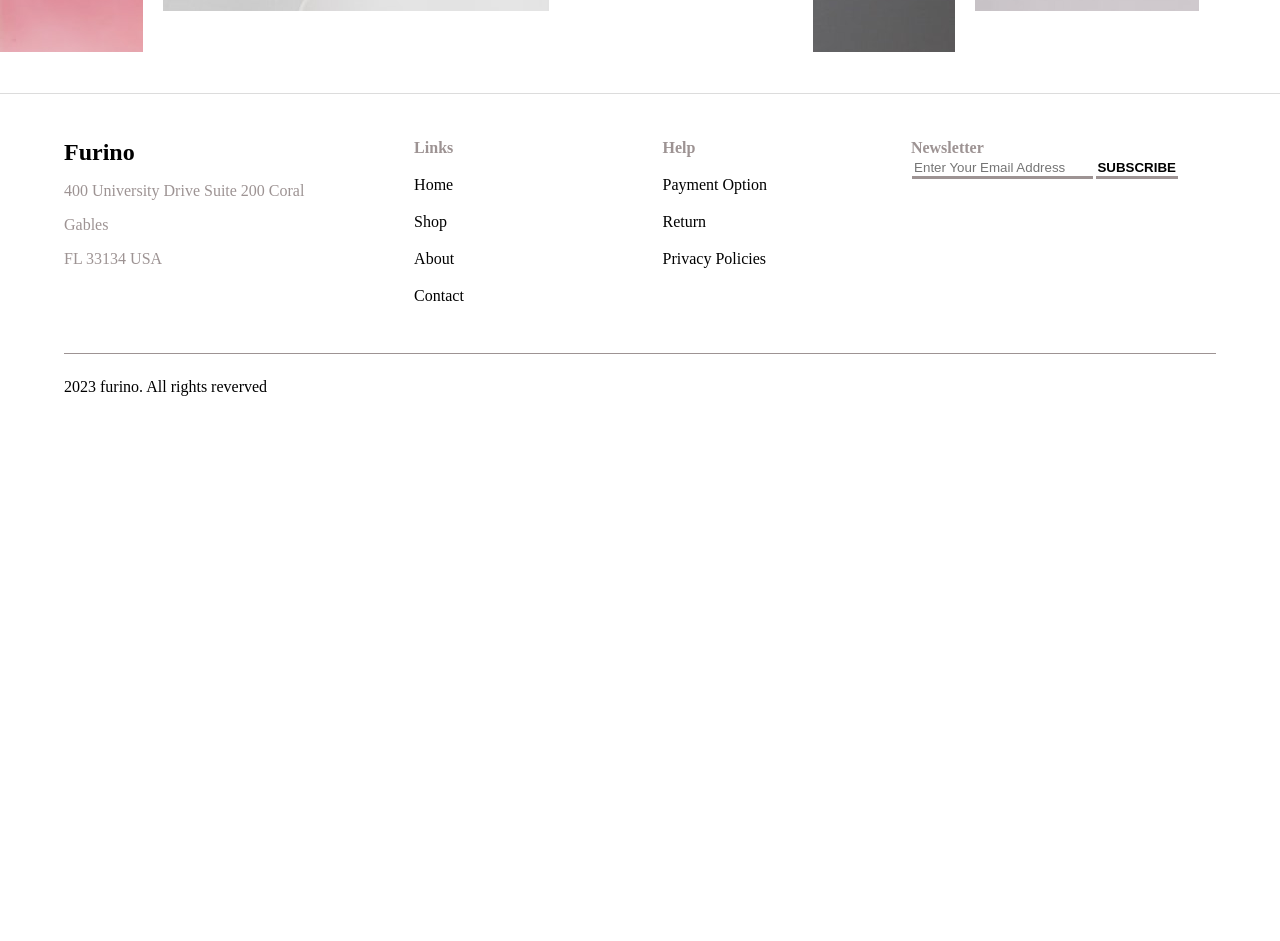
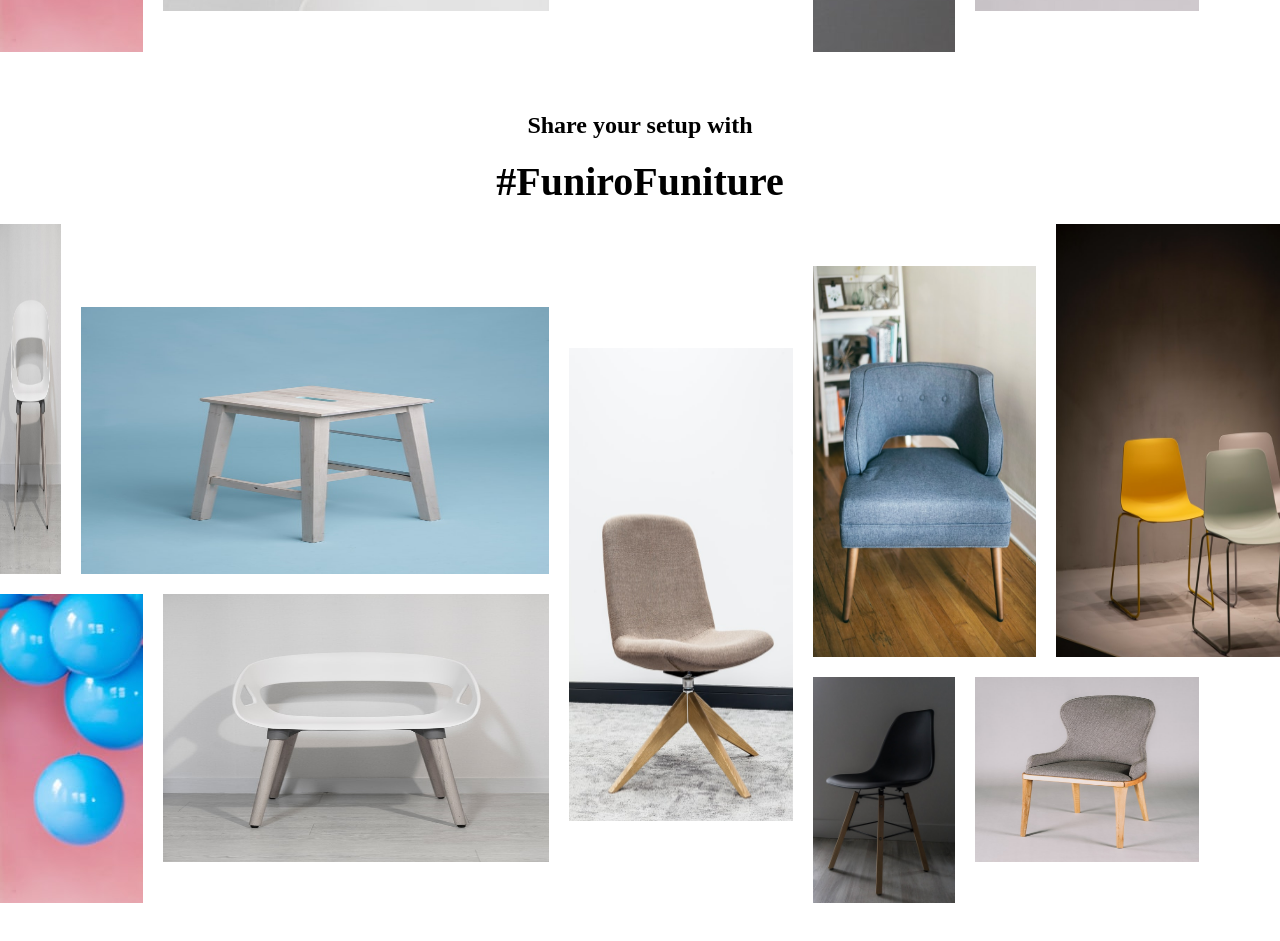
Before and after one commit to Geofrank1996/Mern, a React (Vite) app in the folder client/: page /home in a window 1280 px wide. Shown: the part 4120-5061 px from the top of the page. Before the commit the page ends 4556 px from the top, so only its background shows below. Built offline with nearby package versions, Linux system fonts and the light colour scheme.

Commit message:
Update Footer.jsx

```diff
--- a/client/src/Components/Footer.jsx
+++ b/client/src/Components/Footer.jsx
@@ -1,47 +1,53 @@
 import React from 'react'
-import { Link } from 'react-router-dom'
+import ProImgOne from '../Components/assets/p1.jpg'
+import ProImgTwo from '../Components/assets/p2.jpg'
+import ProImgThree from '../Components/assets/p3.jpg'
+import ProImgFour from '../Components/assets/p4.jpg'
+import ProImgFive from '../Components/assets/p5.jpg'
+import ProImgSix from '../Components/assets/p6.jpg'
+import ProImgSeven from '../Components/assets/p7.jpg'
+import ProImgEight from '../Components/assets/p8.jpg'
 
-function Footer() {
+
+function GridDiv() {
   return (
-    <section className=' footer-section'>
-        <div className=' footer-section-top'>
-            <div className=' footer-address'>
-                <h2>Furino</h2>
-                <p>400 University Drive Suite 200 Coral</p>
-                <p>Gables</p>
-                <p>FL 33134 USA</p>
-            </div>
-            <div className=' footer-link'>
-                <h4>Links</h4>
-                <ul>
-                    <Link className='link' to="#"><li>Home</li></Link>
-                    <Link className='link' to="#"><li>Shop</li></Link>
-                    <Link className='link' to="#"><li>About</li></Link>
-                    <Link className='link' to="#"><li>Contact</li></Link>
-                </ul>
-            </div>
-            <div className=' footer-help'>
-            <h4>Help</h4>
-            <ul>
-            <Link className='link' to="#"><li>Payment Option</li></Link>
-            <Link className='link' to="#"><li>Return</li></Link>
-            <Link className='link' to="#"><li>Privacy Policies</li></Link>
+    <section >
+      <h1>Share your setup with</h1>
+      <h1 className=' grid-div-heading'>#FuniroFuniture</h1>
+      <div className='grid-div'>
 
-                </ul>
-            </div>
-            <div className=' footer-newsletter'>
-            <h4>Newsletter</h4>
-            <div>
-                <input type='email' className=' footer-email' placeholder='Enter Your Email Address' />
-                <button className=' footer-btn'>SUBSCRIBE</button>
-            </div>
-            </div>
+        <div className=' grid-five'>
+          <img src={ProImgSeven} width="100%" height="100%" alt='#' />
         </div>
-        <div className=' footer-section-bottom'>
-            <p className=' footer-text'>2023 furino. All rights reverved</p>
+        <div className=' grid-two'>
+          <img src={ProImgSix} width="100%" height="100%" alt='#' />
         </div>
+        <div className=' grid-three'>
+          <img src={ProImgFour} width="100%" height="100%" alt='#' />
+        </div>
+        <div className=' grid-one' >
+          <img src={ProImgEight} width="100%" height="100%" alt='#' />
+        </div>
+        <div className=' grid-four'>
+          <img src={ProImgTwo} width="100%" height="100%" alt='#' />
+        </div>
+
+        <div className=' grid-six'>
+          <img src={ProImgFive} width="100%" height="100%" alt='#' />
+        </div>
+        <div className=' grid-seven'>
+          <img src={ProImgOne} width="100%" height="100%" alt='#' />
+        </div>
+        <div className=' grid-eight'>
+          <img src={ProImgEight} width="100%" height="100%" alt='#' />
+
+        </div>
+        <div className=' grid-nine'>
+          <img src={ProImgThree} alt='#' />
+        </div>
+      </div>
     </section>
   )
 }
 
-export default Footer
+export default GridDiv;
```
